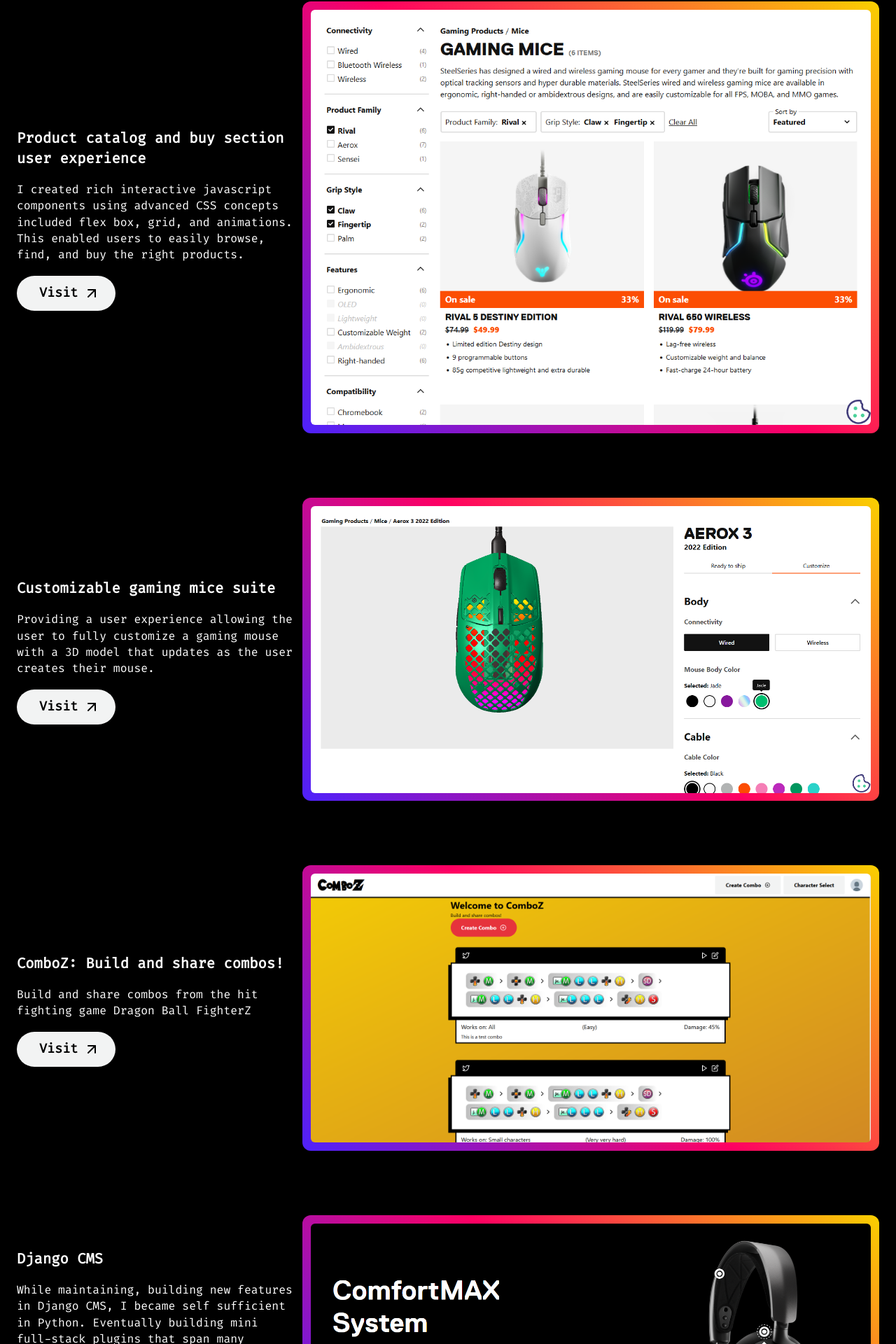
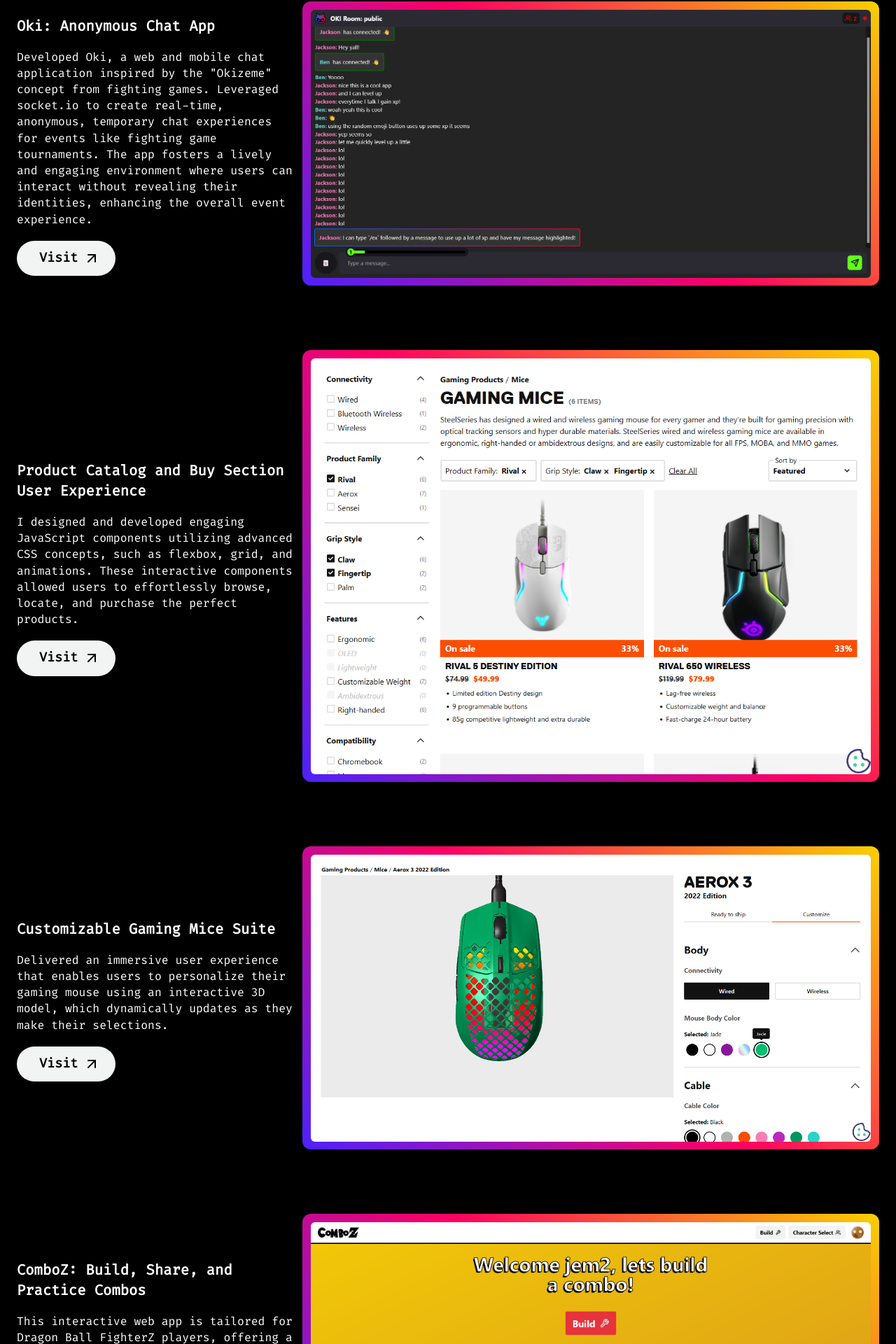
Before and after one commit to Jacksonmills/portfolio, a Next.js app: page / in a window 1280 px wide. Shown: the part 1139-3059 px from the top of the page at 70% size. Built offline with nearby package versions, Linux system fonts and the light colour scheme.

Commit message:
updated copy, added oki to projects

```diff
--- a/src/components/Projects.tsx
+++ b/src/components/Projects.tsx
@@ -20,8 +20,19 @@
 
 const projectsData: Project[] = [
   {
-    name: 'Product catalog and buy section user experience',
-    description: 'I created rich interactive javascript components using advanced CSS concepts included flex box, grid, and animations. This enabled users to easily browse, find, and buy the right products.',
+    name: 'Oki: Anonymous Chat App',
+    description: 'Developed Oki, a web and mobile chat application inspired by the "Okizeme" concept from fighting games. Leveraged socket.io to create real-time, anonymous, temporary chat experiences for events like fighting game tournaments. The app fosters a lively and engaging environment where users can interact without revealing their identities, enhancing the overall event experience.',
+    link: 'https://oki-chat.herokuapp.com/',
+    image: {
+      url: '/img/oki.png',
+      width: 1551,
+      height: 795,
+      alt: 'A webapp for chatting with others at a real life event'
+    },
+  },
+  {
+    name: 'Product Catalog and Buy Section User Experience',
+    description: 'I designed and developed engaging JavaScript components utilizing advanced CSS concepts, such as flexbox, grid, and animations. These interactive components allowed users to effortlessly browse, locate, and purchase the perfect products.',
     link: 'https://steelseries.com/gaming-mice/rival-gaming-mice?grip-style=claw-fingertip',
     image: {
       url: '/img/category_page.png',
@@ -31,8 +42,8 @@
     },
   },
   {
-    name: 'Customizable gaming mice suite',
-    description: 'Providing a user experience allowing the user to fully customize a gaming mouse with a 3D model that updates as the user creates their mouse.',
+    name: 'Customizable Gaming Mice Suite',
+    description: 'Delivered an immersive user experience that enables users to personalize their gaming mouse using an interactive 3D model, which dynamically updates as they make their selections.',
     link: 'https://steelseries.com/gaming-mice/aerox-3-2022?cable-color=black&cable-length=long&cable-material=super-mesh&cable-usb-type=a-to-c&connectivity=wired&mouse-body-color=jade&mouse-feet-color=black&mouse-feet-material=ptfe',
     image: {
       url: '/img/custom_mice.png',
@@ -42,8 +53,8 @@
     },
   },
   {
-    name: 'ComboZ: Build and share combos!',
-    description: 'Build and share combos from the hit fighting game Dragon Ball FighterZ',
+    name: 'ComboZ: Build, Share, and Practice Combos',
+    description: 'This interactive web app is tailored for Dragon Ball FighterZ players, offering a platform to build, share, and practice character combos, fostering a collaborative and skill-enhancing experience.',
     link: 'https://www.combo-z.com',
     image: {
       url: '/img/comboz.png',
@@ -53,8 +64,8 @@
     },
   },
   {
-    name: 'Django CMS',
-    description: 'While maintaining, building new features in Django CMS, I became self sufficient in Python. Eventually building mini full-stack plugins that span many different and exciting possibilities like this Hotspots plugin.',
+    name: 'Django CMS Expertise',
+    description: 'Through maintaining and developing new features within Django CMS, I became proficient in Python and built numerous full-stack plugins with diverse functionalities, such as the innovative Hotspots plugin.',
     link: 'https://steelseries.com/',
     image: {
       url: '/img/cmsplugin_hotspots.png',
```
Also changed, not shown: public/img/comboz.png, public/img/oki.png (added).
